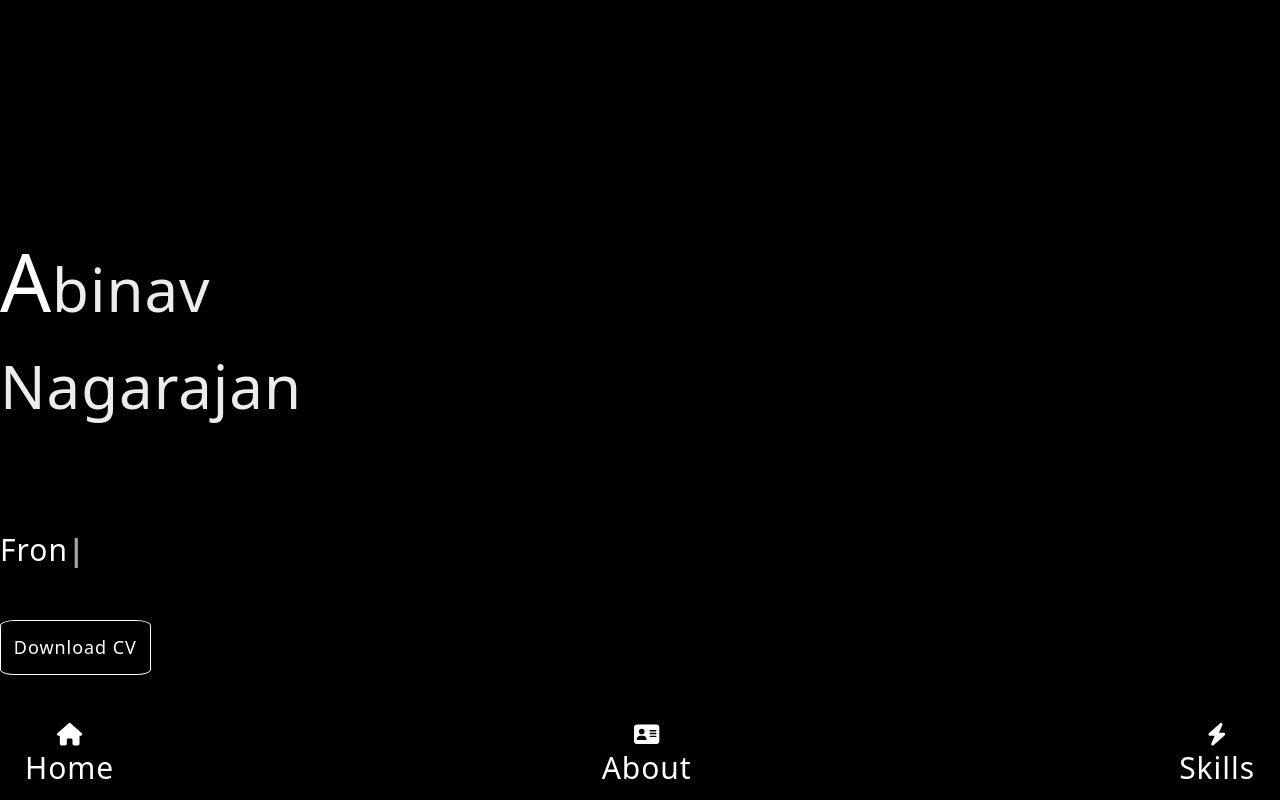
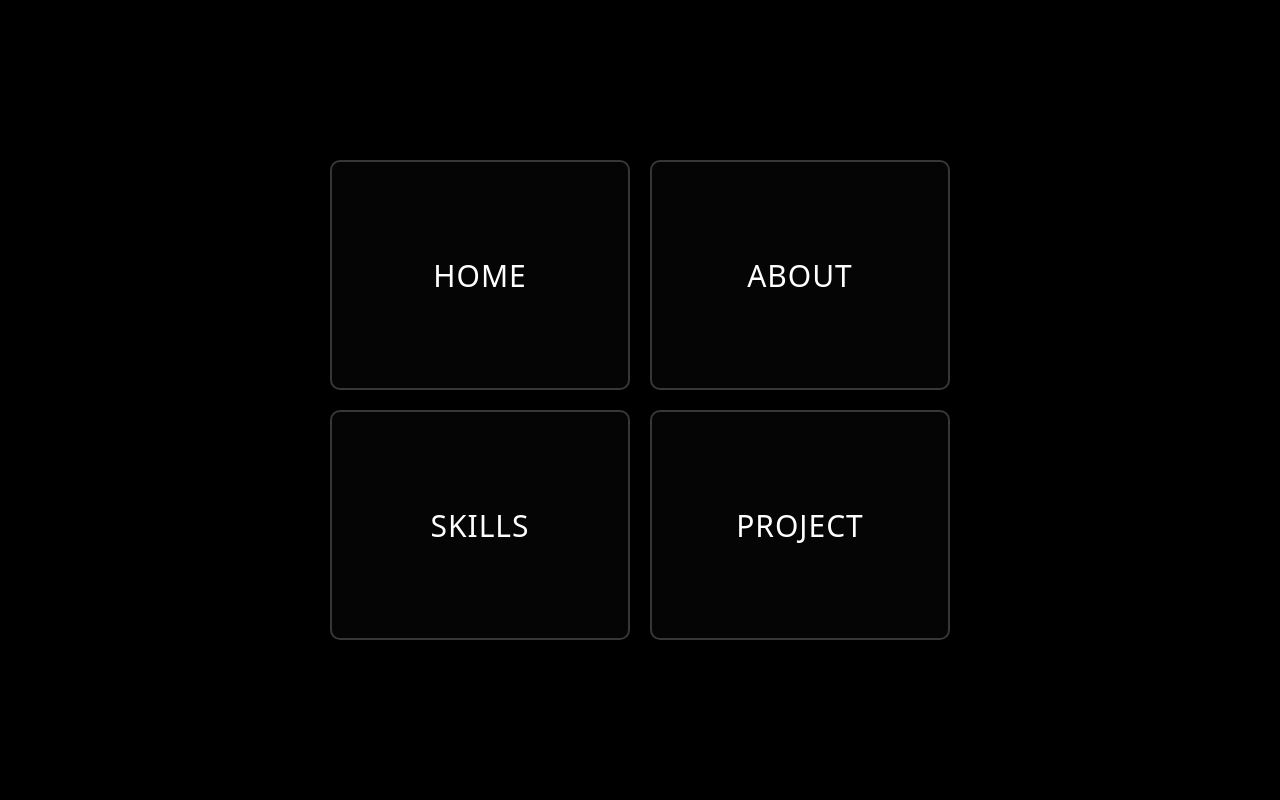
Before and after one commit to NAbinav/Abinav, a Next.js app: page / in a window 1280 px wide. Shown: the top 800 px of the page. Built offline with nearby package versions, Linux system fonts and the light colour scheme.

Commit message:
responsive

```diff
--- a/src/app/globals.css
+++ b/src/app/globals.css
@@ -314,7 +314,7 @@ li {
   height: max-content;
 }
 
-@@media only screen and (min-width: 600px) {
+@media only screen and (min-width: 600px) {
   .navbar{
     display: none;
   }
```
